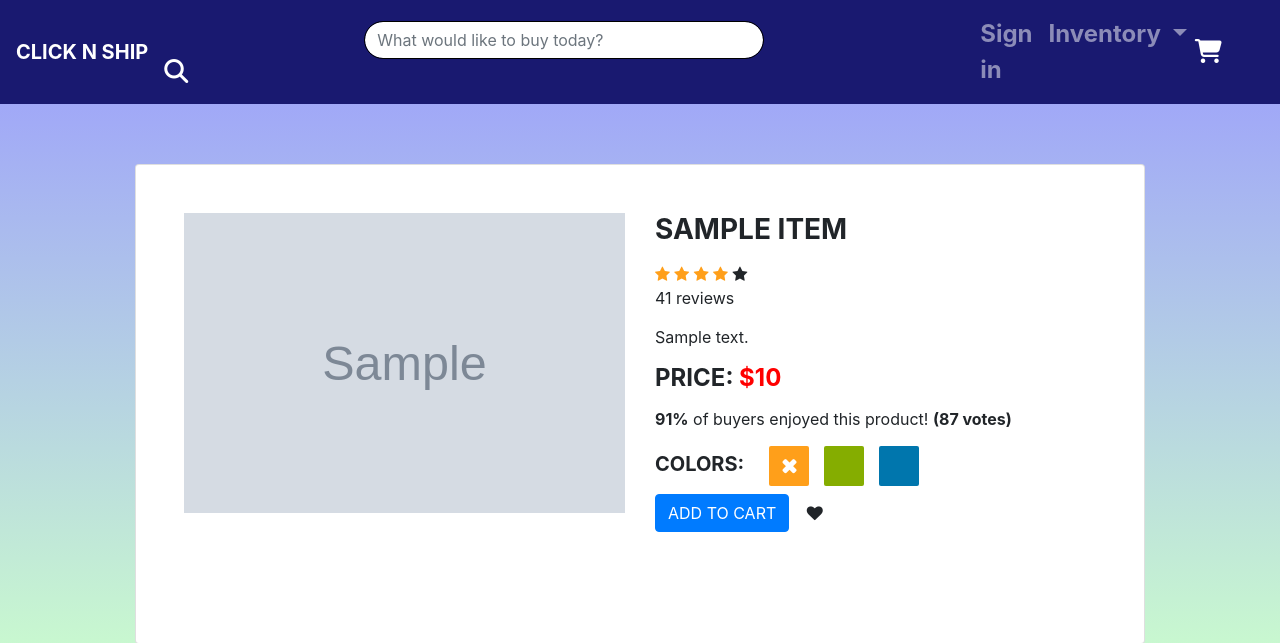
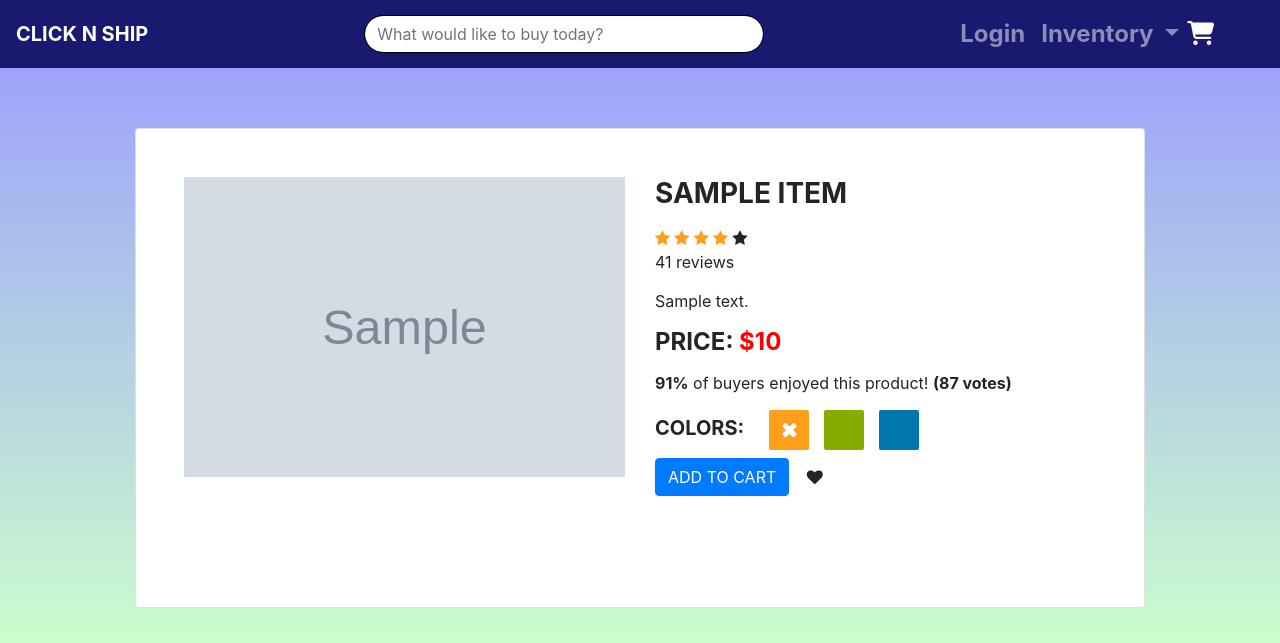
Before and after one commit to singh1o2/CLICK_N_SHIP, a Django app: template templates/viewProduct.html in a window 1280 px wide. Shown: the top 643 px of the page. Run offline with Django 3.2, Linux system fonts and the light colour scheme; the template is opened without the code that fills it: most values are stand-ins (such as "Sample title", 1, 10 or a date in 2020); grey boxes marked "Sample" are stand-in pictures; some libraries are stand-ins or nearby versions.

Commit message:
Update viewProduct.html

```diff
--- a/templates/viewProduct.html
+++ b/templates/viewProduct.html
@@ -21,14 +21,19 @@
 
           <form class="form-inline my-2 my-lg-0">
             <input class="form-control mr-sm-2"  id = "searchbar" type="search" placeholder="What would like to buy today?">
-            <i class="fas fa-search"></i>
           </form>
 
-          <div class="collapse navbar-collapse" id="navbarSupportedContent">
+          <div class="collapse navbar-collapse" id="navbarSupportedContent" style="margin-left:180px;">
             <ul class="navbar-nav mr-auto">
-              <li class="nav-item">
-                <a class="sign nav-link" id="Signin" href="#">Sign in</a>
-              </li>
+              {% if user.is_authenticated %}
+                <li class="nav-item" style="margin-left=20px;">
+                  <a class="sign nav-link" id="Logout" href="../logout/">Logout</a>
+                </li>
+              {% else %}
+                <li class="nav-item">
+                  <a class="sign nav-link" id="Login" href="../login/">Login</a>
+                </li>
+              {% endif %}
               <li class="nav-item dropdown">
                 <a class="sign nav-link dropdown-toggle" href="Inventory" id="navbarDropdown" role="button" data-toggle="dropdown" aria-haspopup="true" aria-expanded="false">
                   Inventory
```
